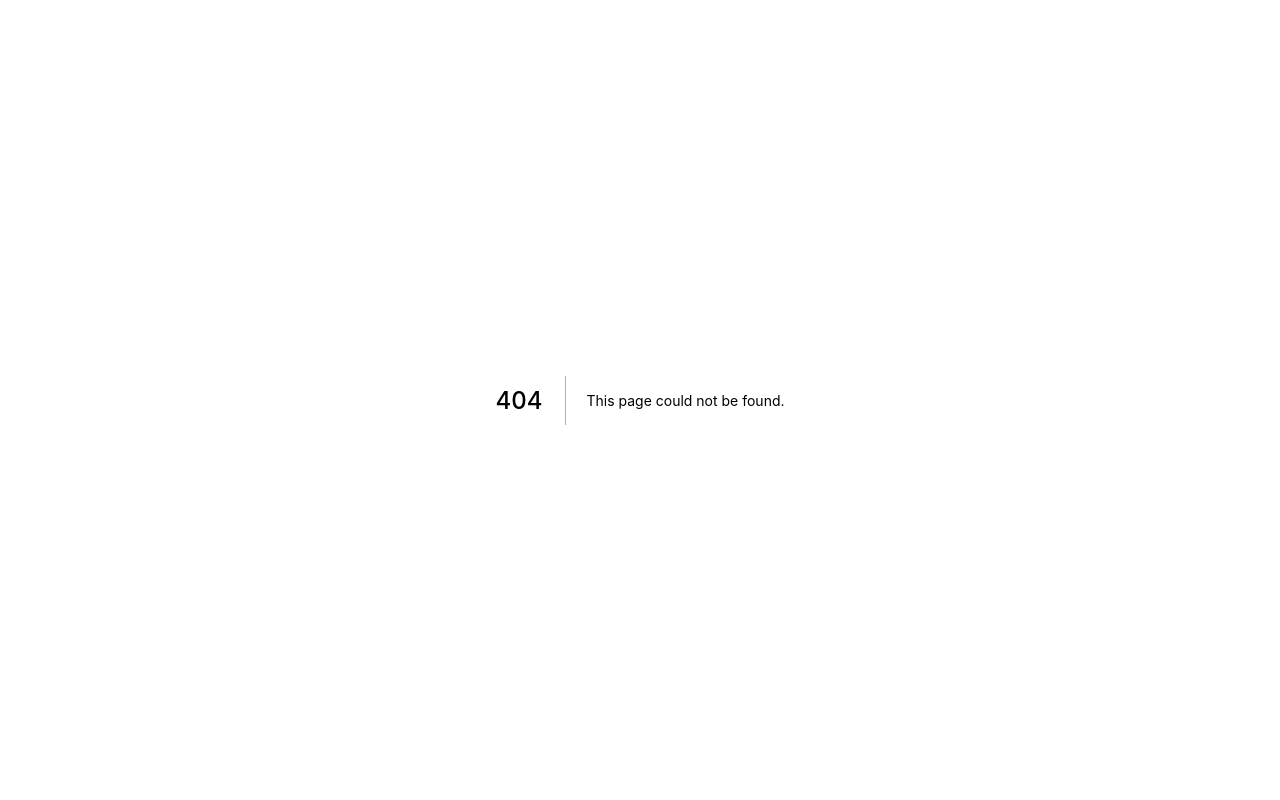
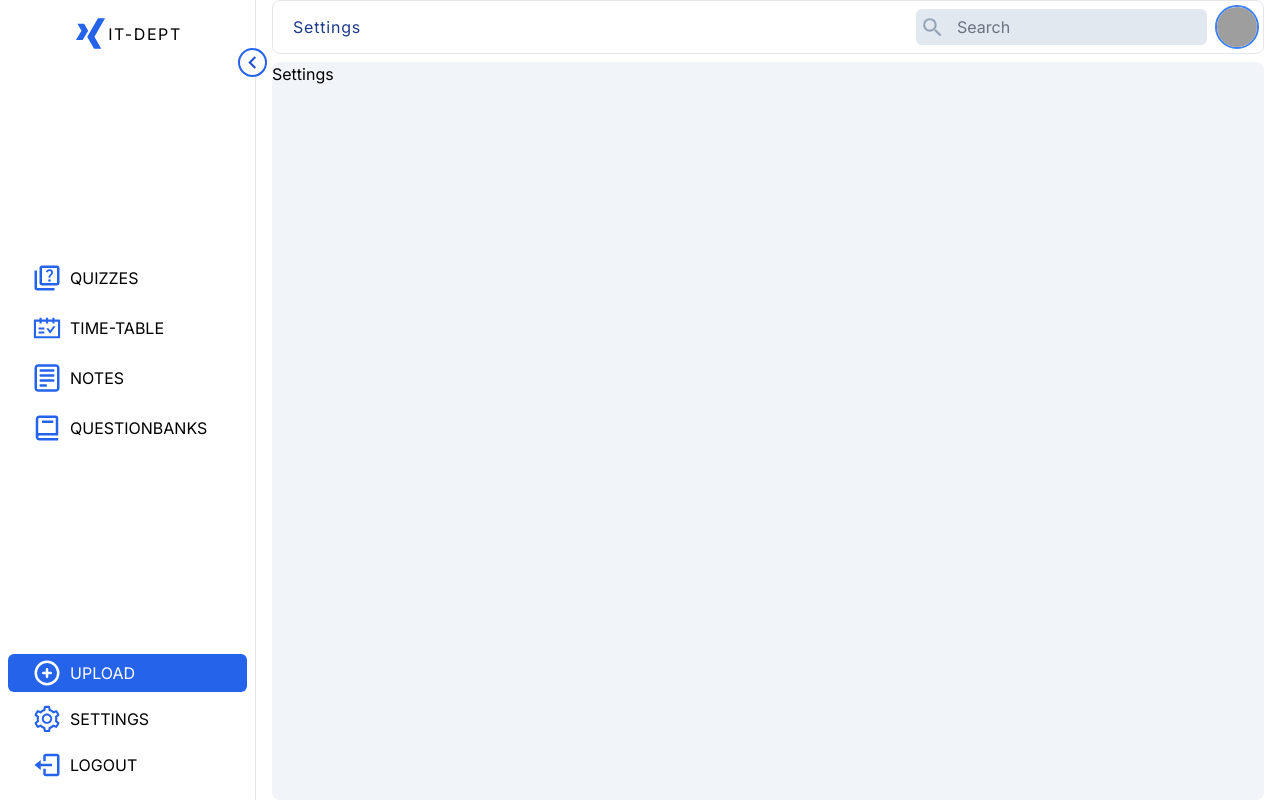
Before and after one commit to Bhanu1776/IT-Dept-Website, a Next.js app: page /settings in a window 1280 px wide. Before the commit this address had no page. Built offline with nearby package versions, Linux system fonts and the light colour scheme; grey boxes are pictures that could not be loaded; what tailwindcss-brand-colors, tailwindcss-debug-screens would draw is missing.

Commit message:
chore(Settings): Added settings page for admin

```diff
--- /dev/null
+++ b/components/AdminSettings.jsx
@@ -0,0 +1,9 @@
+import React from 'react';
+
+const AdminSettings = () => (
+  <div>
+    <h1>Settings</h1>
+  </div>
+);
+
+export default AdminSettings;
--- a/components/DashBoard.jsx
+++ b/components/DashBoard.jsx
@@ -28,6 +28,8 @@ const DashBoard = () => {
               ? 'Question-Banks Panel'
               : router.asPath === '/uploadTT'
               ? 'Time-Table Panel'
+              : router.asPath === '/settings'
+              ? 'Settings'
               : 'Hello, Mrunal V.'}
           </h1>
         </div>
--- a/components/Sidebar.jsx
+++ b/components/Sidebar.jsx
@@ -178,7 +178,7 @@ const Sidebar = ({ children }) => {
               ) : null}
             </div>
           </Link>
-          <Link href="/quizzes">
+          <Link href="/settings">
             <div
               className={`w-full ${
                 open ? 'justify-start px-6' : 'justify-center'
--- a/pages/_app.js
+++ b/pages/_app.js
@@ -20,6 +20,7 @@ function MyApp({ Component, pageProps }) {
       router.asPath === '/uploadNotes' ||
       router.asPath === '/uploadQB' ||
       router.asPath === '/uploadTT' ||
+      router.asPath === '/settings' ||
       router.asPath === '/uploadQuizzes' ? (
         <Sidebar>
           <Component {...pageProps} />
--- /dev/null
+++ b/pages/settings.js
@@ -0,0 +1,6 @@
+import React from 'react';
+import AdminSettings from '../components/AdminSettings';
+
+const settings = () => <AdminSettings />;
+
+export default settings;
```
